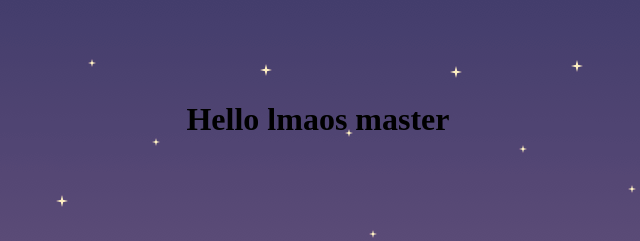
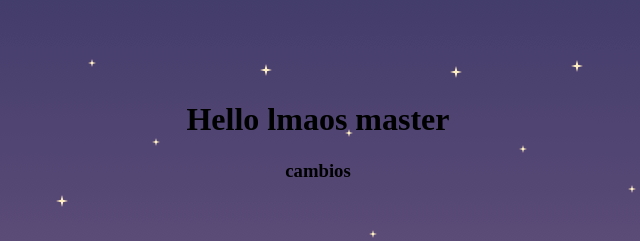
Before and after one commit to naci002/clase-1, a plain HTML site: page index.html in a window 1280 px wide. Shown: the top 241 px of the page, 322-962 px from the left. Drawn offline with Linux system fonts and the light colour scheme.

Commit message:
se agrego texto

```diff
--- a/index.html
+++ b/index.html
@@ -11,6 +11,7 @@
     <center>
        <br> <br><br><br>
         <h1>Hello lmaos master </h1>
+        <h3>cambios</h3>
         <br>
     </center>
 
```
Also changed, not shown: j.jpg (added).
